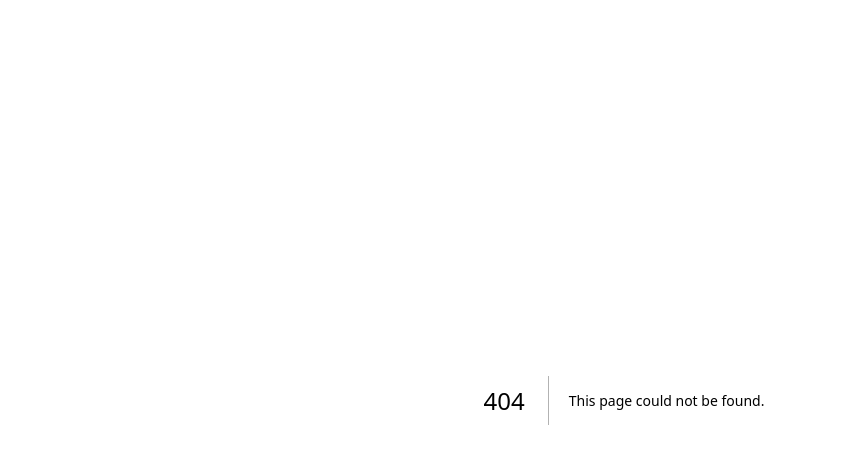
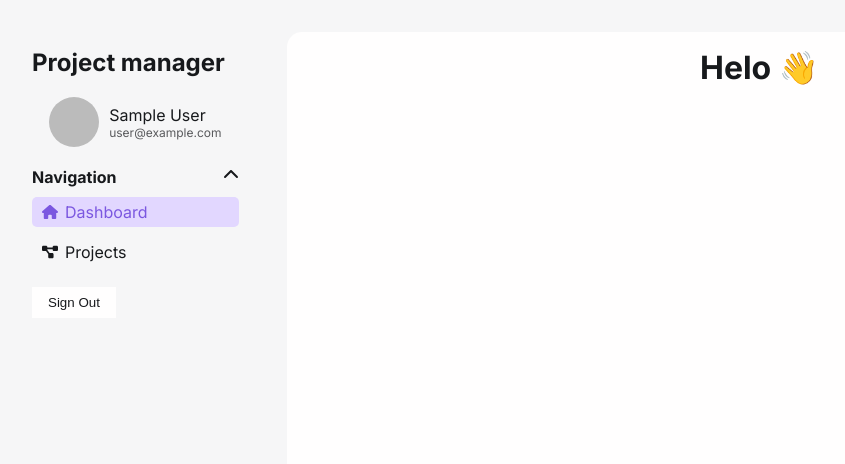
Before and after one commit to Yndh/Syncro, a Next.js app: page /app in a window 1280 px wide. Before the commit this address had no page. Shown: the top 464 px of the page, without its empty margins (16-861 px from the left). Built offline with nearby package versions, Linux system fonts and the light colour scheme; no server answers; sample sign-in values are in the browser's storage.

Commit message:
Add basic ui

```diff
--- /dev/null
+++ b/app/app/layout.tsx
@@ -0,0 +1,19 @@
+import { auth } from "@/auth";
+import { redirect } from "next/navigation";
+import Sidebar from "../components/sidebar";
+
+export default async function Home({
+  children,
+}: Readonly<{
+  children: React.ReactNode;
+}>) {
+  const session = await auth();
+  if (!session) redirect("signIn");
+
+  return (
+    <div className="dashboard">
+      <Sidebar session={session} />
+      <main>{children}</main>
+    </div>
+  );
+}
--- /dev/null
+++ b/app/app/page.tsx
@@ -0,0 +1,9 @@
+const App = () => {
+  return (
+    <>
+      <h1>Helo 👋</h1>
+    </>
+  );
+};
+
+export default App;
--- /dev/null
+++ b/app/components/sidebar.tsx
@@ -0,0 +1,77 @@
+"use client";
+
+import { Session } from "next-auth";
+import { useState } from "react";
+import SignOutButton from "./signOut";
+import Image from "next/image";
+import Link from "next/link";
+import { FontAwesomeIcon } from "@fortawesome/react-fontawesome";
+import {
+  faChevronDown,
+  faChevronUp,
+  faDiagramProject,
+  faHouse,
+} from "@fortawesome/free-solid-svg-icons";
+import { usePathname } from "next/navigation";
+
+interface ISidebar {
+  session: Session;
+}
+
+const Sidebar = ({ session }: ISidebar) => {
+  const [isNavigationShown, setIsNavigationShown] = useState<boolean>(true);
+
+  const pathname = usePathname();
+
+  const toggleNavigationVisibility = () => {
+    setIsNavigationShown(!isNavigationShown);
+  };
+
+  return (
+    <div className="sidebar">
+      <h2>Project manager</h2>
+      {session?.user ? (
+        <div className="user">
+          <Image
+            src={session?.user.image as string}
+            alt="Profile Image"
+            width={50}
+            height={50}
+          />
+          <div className="userDetails">
+            <p>{session?.user.name as string}</p>
+            <span>{session?.user.email as string}</span>
+          </div>
+        </div>
+      ) : (
+        <p>There was an error while loading session</p>
+      )}
+      <nav>
+        <div className="header" onClick={toggleNavigationVisibility}>
+          <p>Navigation</p>
+          <FontAwesomeIcon
+            icon={faChevronUp}
+            className={!isNavigationShown ? "closed" : ""}
+          />
+        </div>
+        <ol className={!isNavigationShown ? "hidden" : ""}>
+          <li className={pathname == "/app" ? "active" : ""}>
+            <Link href={"/app"}>
+              <FontAwesomeIcon icon={faHouse} />
+              <span>Dashboard</span>
+            </Link>
+          </li>
+          <li className={pathname == "/projects" ? "active" : ""}>
+            <Link href={"/projects"}>
+              <FontAwesomeIcon icon={faDiagramProject} />
+              <span>Projects</span>
+            </Link>
+          </li>
+        </ol>
+      </nav>
+      <SignOutButton />
+    </div>
+  );
+};
+
+export default Sidebar;
--- a/app/components/signIn.tsx
+++ b/app/components/signIn.tsx
@@ -1,11 +1,12 @@
 import { signIn } from "@/auth";
+import { redirect } from "next/navigation";
 
 const SignInButton = () => {
   return (
     <form
       action={async () => {
         "use server";
-        await signIn("github");
+        await signIn("github", { redirectTo: "/" });
       }}
     >
       <button type="submit">Signin with GitHub</button>
--- a/app/components/signOut.tsx
+++ b/app/components/signOut.tsx
@@ -3,9 +3,8 @@ import { signOut } from "@/auth";
 const SignOutButton = () => {
   return (
     <form
-      action={async () => {
-        "use server";
-        await signOut();
+      action={() => {
+        signOut();
       }}
     >
       <button type="submit">Sign Out</button>
--- a/app/globals.scss
+++ b/app/globals.scss
@@ -22,18 +22,126 @@ a {
   text-decoration: none;
 }
 
+.dashboard {
+  display: flex;
+  height: 100vh;
+  padding: 2rem;
+}
+
+.sidebar {
+  display: flex;
+  flex-direction: column;
+  width: 300px;
+  padding: 1rem;
+  margin-right: 2rem;
+  gap: 20px;
+
+  .user {
+    display: flex;
+    align-items: center;
+    justify-content: center;
+    gap: 10px;
+
+    img {
+      height: 100%;
+      aspect-ratio: 1/1;
+      border-radius: 50%;
+    }
+
+    .userDetails {
+      display: flex;
+      flex-direction: column;
+
+      span {
+        font-size: 12px;
+        opacity: .7;
+      }
+    }
+  }
+
+  nav {
+    display: flex;
+    flex-direction: column;
+    gap: 10px;
+
+    svg {
+      width: 16px;
+    }
+
+    .header {
+      display: flex;
+      justify-content: space-between;
+
+      user-select: none;
+      -moz-user-select: none;
+      -webkit-user-select: none;
+      cursor: pointer;
+
+      p {
+        font-weight: bold;
+      }
+
+      svg {
+        transition: .3s;
+
+        &.closed {
+          rotate: -180deg;
+        }
+      }
+    }
+
+    ol {
+      display: flex;
+      flex-direction: column;
+      gap: 10px;
+      max-height: 500px;
+
+      list-style-type: none;
+      transition: .3s;
+
+      &.hidden {
+        max-height: 0;
+        opacity: 0;
+        pointer-events: none;
+        height: 0;
+      }
+
+      li {
+        display: flex;
+        flex-direction: row;
+        padding: 5px 10px;
+
+        border-radius: 5px;
+
+        transition: .3s;
+
+
+        &.active {
+          background: $accent-color-secondary;
+          color: $accent-color;
+        }
+
+        &:hover {
+          opacity: .7;
+        }
+
+        svg {
+          margin-right: 7px;
+        }
+      }
+    }
+  }
+}
+
 main {
   display: flex;
-  align-items: center;
   justify-content: center;
-}
+  width: 100%;
+  padding: 1rem;
 
-header {
-  display: flex;
-  align-items: center;
-  justify-content: space-around;
+  border-radius: 15px;
 
-  padding: 2rem 1rem;
+  background: $background-color-secondary;
 }
 
 button {
@@ -46,16 +154,24 @@ button {
   outline: none;
 }
 
-.user {
+.loginContainerr {
   display: flex;
   align-items: center;
+  justify-content: center;
+  flex-direction: column;
+  height: 100vh;
+}
 
-  p {
-    margin-right: 10px;
-  }
+.loginFormContainer {
+  display: flex;
+  flex-direction: column;
+  padding: 2rem;
 
-  img {
-    border-radius: 50%;
-    margin-right: 5px;
+  border-radius: 15px;
+  background: $background-color-secondary;
+
+  button {
+    margin-top: 15px;
+    width: 100%;
   }
 }
--- a/app/layout.tsx
+++ b/app/layout.tsx
@@ -5,7 +5,7 @@ import "./globals.scss";
 const inter = Inter({ subsets: ["latin"] });
 
 export const metadata: Metadata = {
-  title: "Create Next App",
+  title: "Project Manager",
   description: "Generated by create next app",
 };
 
--- a/app/variables.scss
+++ b/app/variables.scss
@@ -1,4 +1,7 @@
-$background-color: #12131a;
-$background-color-secondary: #1d1d26;
+$background-color: #f6f6f7;
+$background-color-secondary: #fffefe;
 
-$font-color: #fefefe;
+$font-color: #17191c;
+
+$accent-color: #7b57e0;
+$accent-color-secondary: #e2d7ff;
--- a/package.json
+++ b/package.json
@@ -10,6 +10,10 @@
   },
   "dependencies": {
     "@auth/prisma-adapter": "^2.2.0",
+    "@fortawesome/fontawesome-svg-core": "^6.5.2",
+    "@fortawesome/free-regular-svg-icons": "^6.5.2",
+    "@fortawesome/free-solid-svg-icons": "^6.5.2",
+    "@fortawesome/react-fontawesome": "^0.2.2",
     "@prisma/client": "^5.15.0",
     "next": "14.2.4",
     "next-auth": "^5.0.0-beta.19",
```
Also changed, not shown: app/page.tsx (+5 -25 lines), app/signIn/page.tsx (added, +16 -0 lines), 1 other file (tests, documents, lock files or other folders).
